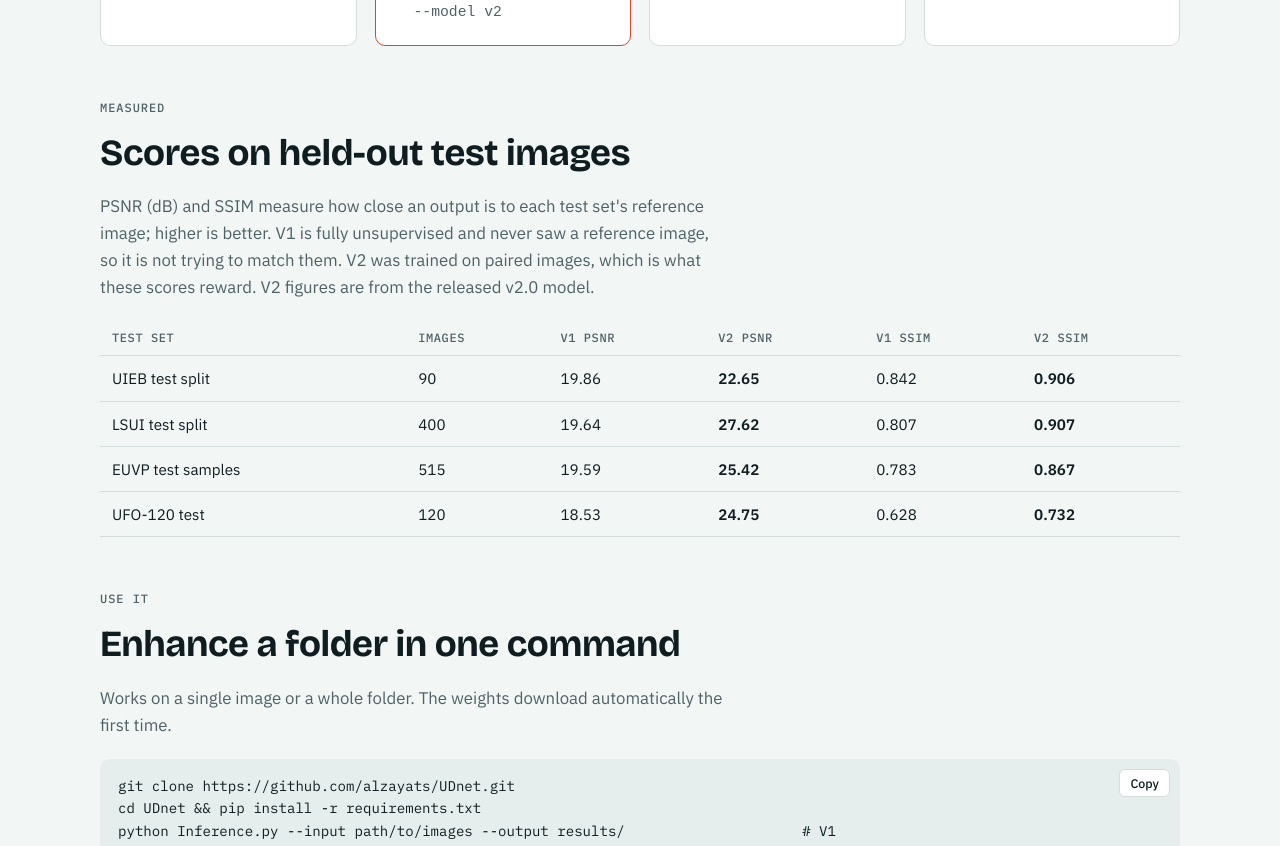
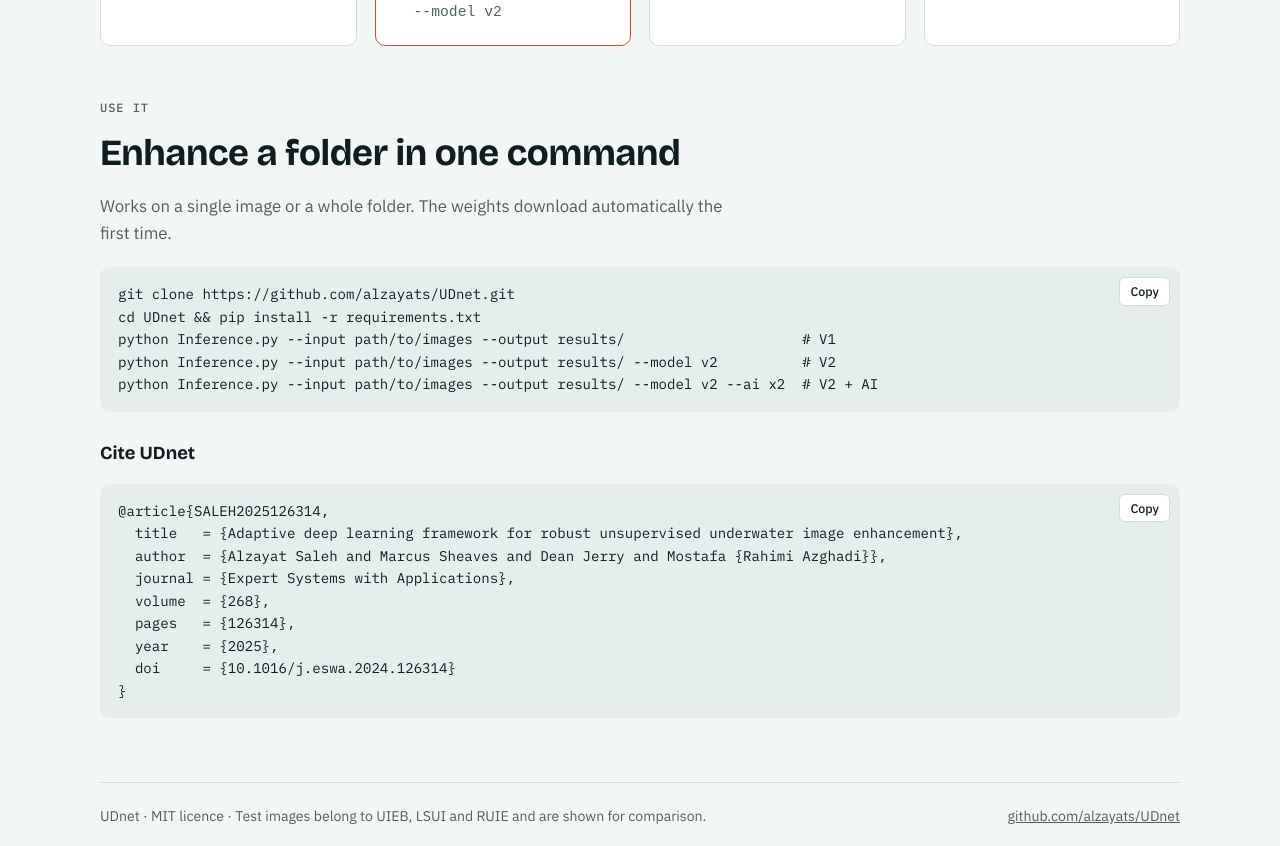
Before and after one commit to alzayats/UDnet, a plain HTML site: page index.html in a window 1280 px wide. Shown: the part 7139-7985 px from the top of the page. Drawn offline with nearby package versions, Linux system fonts and the light colour scheme.

Commit message:
Remove the held-out scores section

```diff
--- a/index.html
+++ b/index.html
@@ -237,23 +237,6 @@ footer { margin-top: 64px; padding-top: 22px; border-top: 1px solid var(--line);
       </div>
     </section>
 
-    <section aria-labelledby="nums">
-      <p class="eyebrow">Measured</p>
-      <h2 id="nums">Scores on held-out test images</h2>
-      <p class="lede">PSNR (dB) and SSIM measure how close an output is to each test set's reference image; higher is better. V1 is fully unsupervised and never saw a reference image, so it is not trying to match them. V2 was trained on paired images, which is what these scores reward. V2 figures are from the released v2.0 model.</p>
-      <div class="tbl-wrap">
-        <table>
-          <thead><tr><th>Test set</th><th>Images</th><th>V1 PSNR</th><th>V2 PSNR</th><th>V1 SSIM</th><th>V2 SSIM</th></tr></thead>
-          <tbody>
-            <tr><td>UIEB test split</td><td>90</td><td>19.86</td><td class="up">22.65</td><td>0.842</td><td class="up">0.906</td></tr>
-            <tr><td>LSUI test split</td><td>400</td><td>19.64</td><td class="up">27.62</td><td>0.807</td><td class="up">0.907</td></tr>
-            <tr><td>EUVP test samples</td><td>515</td><td>19.59</td><td class="up">25.42</td><td>0.783</td><td class="up">0.867</td></tr>
-            <tr><td>UFO-120 test</td><td>120</td><td>18.53</td><td class="up">24.75</td><td>0.628</td><td class="up">0.732</td></tr>
-          </tbody>
-        </table>
-      </div>
-    </section>
-
     <section id="use" aria-labelledby="usehd">
       <p class="eyebrow">Use it</p>
       <h2 id="usehd">Enhance a folder in one command</h2>
```
